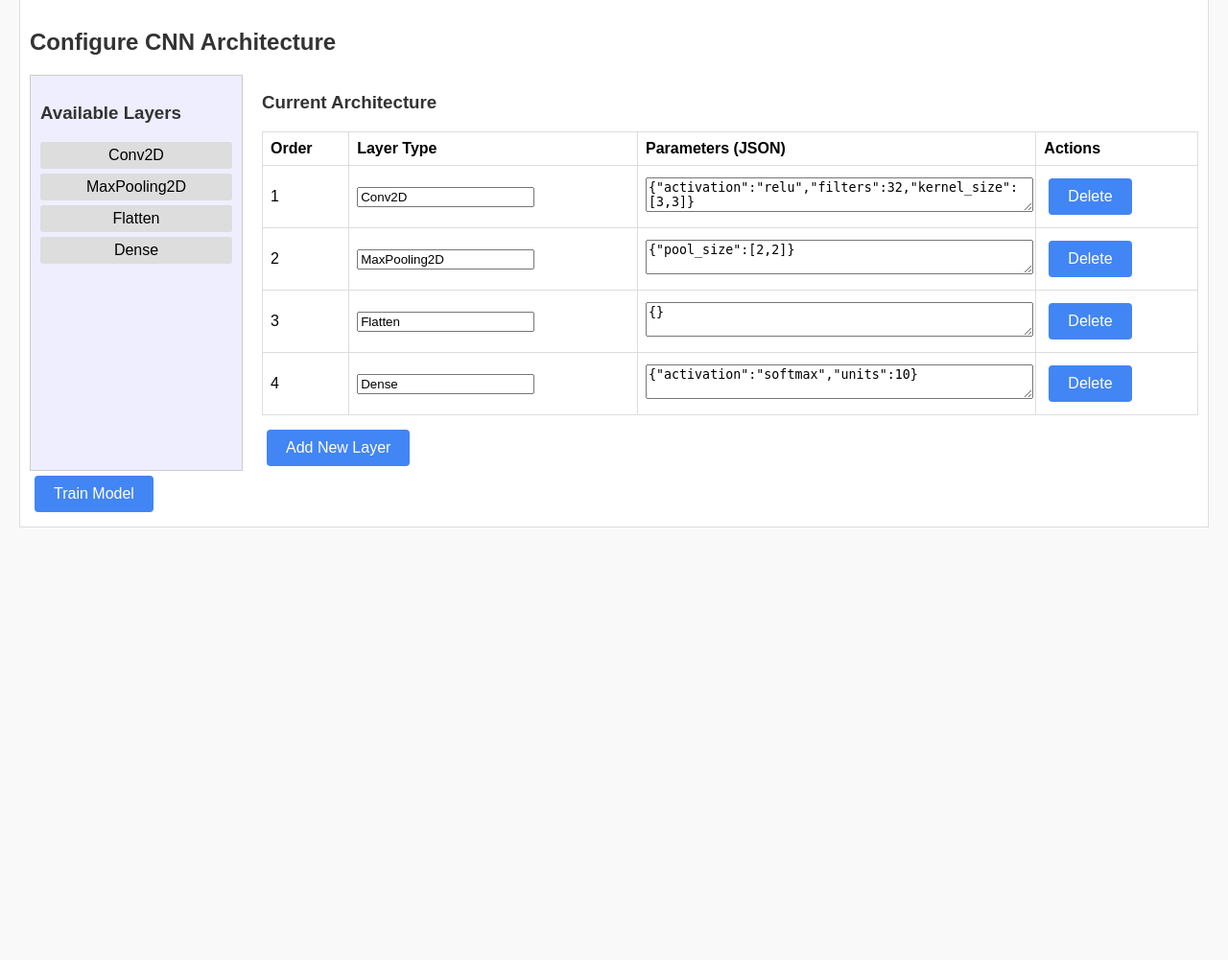
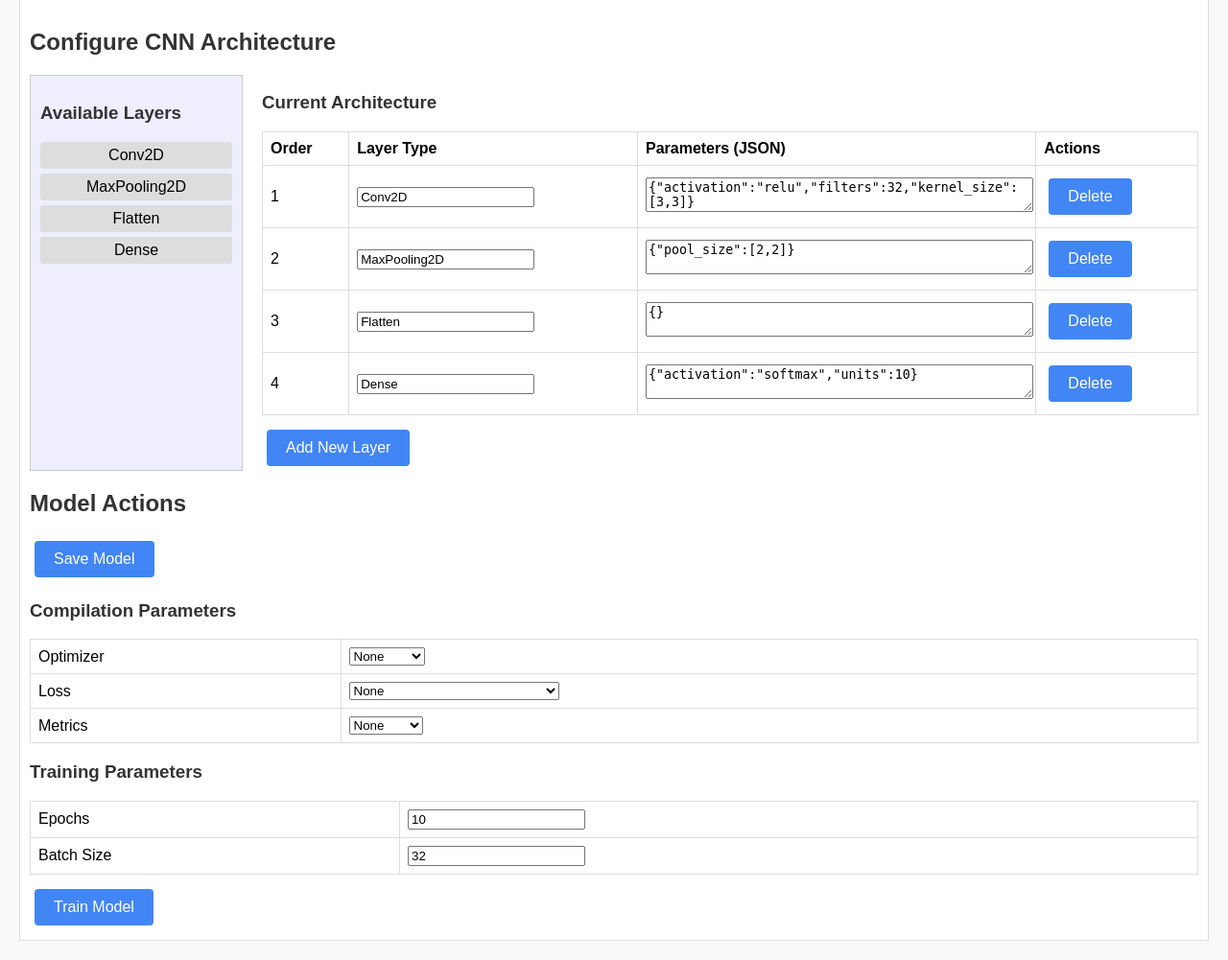
Before and after one commit to qasimkamran/CNN-Builder, a Flask app: page / in a window 1280 px wide. Shown: the part 81-1082 px from the top of the page at 96% size. Before the commit the page ends 631 px from the top, so only its background shows below. Run offline with Flask 3, Linux system fonts and the light colour scheme.

Commit message:
Implement persistent model management with coupled compile and training

```diff
--- a/app/routes.py
+++ b/app/routes.py
@@ -1,6 +1,8 @@
 # app/routes.py
 from flask import Blueprint, render_template, request, jsonify, current_app
 from cnn.train import train_model
+from cnn.compile import compile_model
+from cnn.model import build_custom_model, save_model
 
 main = Blueprint('main', __name__)
 
@@ -14,10 +16,22 @@ def index():
 
 @main.route('/train', methods=['POST'])
 def train():
+    compile_config = request.json.get('compile_config')
+    train_config = request.json.get('train_config')
+    try:
+        model, history = train_model(compile_config, train_config)
+        return jsonify({'status': 'success', 'message': 'Training completed.'})
+    except Exception as e:
+        return jsonify({'status': 'error', 'message': str(e)})
+
+@main.route('/save', methods=['POST'])
+def save():
     data = request.get_json()
     layer_config = data.get('layer_config') if data and 'layer_config' in data else None
     try:
-        model, history = train_model(layer_config=layer_config)
-        return jsonify({'status': 'success', 'message': 'Training completed.'})
+        print('layer_config: ', layer_config)
+        model = build_custom_model(layer_config)
+        save_model(model, 'custom_cnn_model')
+        return jsonify({'status': 'success', 'message': 'Model saved successfully.'})
     except Exception as e:
         return jsonify({'status': 'error', 'message': str(e)})
--- a/app/static/js/main.js
+++ b/app/static/js/main.js
@@ -4,6 +4,8 @@ document.addEventListener('DOMContentLoaded', function() {
     const layerOptionsList = document.getElementById('layer-options');
     const layerTableBody = document.querySelector('#layer-table tbody');
     const addLayerBtn = document.getElementById('add-layer-btn');
+    const saveModelBtn = document.getElementById('save-model-btn');
+    const compileBtn = document.getElementById('compile-btn');
     const trainBtn = document.getElementById('train-btn');
     const statusDiv = document.getElementById('status');
 
@@ -129,8 +131,9 @@ document.addEventListener('DOMContentLoaded', function() {
         });
     }
 
-    // Handle "Train Model" button click
-    trainBtn.addEventListener('click', function() {
+    /* Model actions */
+
+    function getLayerConfig() {
         // Gather layer configuration from the table
         const config = [];
         const rows = layerTableBody.querySelectorAll('tr');
@@ -145,12 +148,58 @@ document.addEventListener('DOMContentLoaded', function() {
             }
             config.push({ type: type, params: params });
         });
+        return config;
+    }
+
+    function getCompileConfig() {
+        const optimizer = document.getElementById('optimizer-select').value;
+        const loss = document.getElementById('loss-select').value;
+        const metrics = document.getElementById('metrics-select').value;
+        return { optimizer, loss, metrics };
+    }
+
+    function getTrainConfig() {
+        const epochs = document.getElementById('epochs-input').value;
+        const batchSize = document.getElementById('batch-size-input').value;
+        return { epochs, batchSize };
+    }
+
+    // Handle "Save Model" button click
+    saveModelBtn.addEventListener('click', function() {
+        const config = getLayerConfig();
+
+        // Send the configuration to the backend for saving
+        fetch('/save', {
+            method: 'POST',
+            headers: { 'Content-Type': 'application/json' },
+            body: JSON.stringify({ layer_config: config })
+        })
+        .then(response => response.json())
+        .then(data => {
+            if (data.status === 'success') {
+                statusDiv.textContent = "Model saved successfully!";
+                statusDiv.style.color = "green";
+            } else {
+                statusDiv.textContent = "Error: " + data.message;
+                statusDiv.style.color = "red";
+            }
+        })
+        .catch(error => {
+            statusDiv.textContent = "Error: " + error;
+            statusDiv.style.color = "red";
+        });
+    });
+
+    // Handle "Train Model" button click
+    trainBtn.addEventListener('click', function() {
+        const compileConfig = getCompileConfig();
+        const trainConfig = getTrainConfig();
 
         // Send the configuration to the backend for training
         fetch('/train', {
             method: 'POST',
             headers: { 'Content-Type': 'application/json' },
-            body: JSON.stringify({ layer_config: config })
+            body: JSON.stringify({ compile_config: compileConfig, train_config: trainConfig })
         })
         .then(response => response.json())
         .then(data => {
--- a/app/templates/index.html
+++ b/app/templates/index.html
@@ -35,7 +35,81 @@
                 <button id="add-layer-btn">Add New Layer</button>
             </div>
         </div>
-        <button id="train-btn">Train Model</button>
+        <h2>Model Actions</h2>
+        <div id="model-actions">
+            <button id="save-model-btn">Save Model</button>
+            <div id="train-panel">
+                <h3>Compilation Parameters</h3>
+                <table id="compile-table">
+                    <tbody>
+                        <tr>
+                            <td>Optimizer</td>
+                            <td>
+                                <select id="optimizer-select">
+                                    <option value="None">None</option>
+                                    <option value="adam">Adam</option>
+                                    <option value="sgd">SGD</option>
+                                    <option value="rmsprop">RMSprop</option>
+                                </select>
+                            </td>
+                        </tr>
+                        <tr>
+                            <td>Loss</td>
+                            <td>
+                                <select id="loss-select">
+                                    <option value="None">None</option>
+                                    <option value="sparse_categorical_crossentropy">Sparse Categorical Crossentropy</option>
+                                    <option value="categorical_crossentropy">Categorical Crossentropy</option>
+                                    <option value="binary_crossentropy">Binary Crossentropy</option>
+                                    <option value="mean_squared_error">Mean Squared Error</option>
+                                    <option value="mean_absolute_error">Mean Absolute Error</option>
+                                </select>
+                            </td>
+                        </tr>
+                        <tr>
+                            <td>Metrics</td>
+                            <td>
+                                <select id="metrics-select">
+                                    <option value="None">None</option>
+                                    <option value="accuracy">Accuracy</option>
+                                    <option value="precision">Precision</option>
+                                    <option value="recall">Recall</option>
+                                    <option value="f1_score">F1 Score</option>
+                                </select>
+                            </td>
+                        </tr>
+                    </tbody>
+                </table>
+                <h3>Training Parameters</h3>
+                <table id="train-table">
+                    <tbody>
+                        <tr>
+                            <td>Epochs</td>
+                            <td>
+                                <input type="number"
+                                 id="epochs-input"
+                                 class="integer-input"
+                                 value="10"
+                                 onkeypress="return event.charCode >= 48 && event.charCode <= 57"
+                                 oninput="this.value = this.value.replace(/[^0-9]/g, '')">
+                            </td>
+                        </tr>
+                        <tr>
+                            <td>Batch Size</td>
+                            <td>
+                                <input type="number"
+                                 id="batch-size-input"
+                                 class="integer-input"
+                                 value="32"
+                                 onkeypress="return event.charCode >= 48 && event.charCode <= 57"
+                                 oninput="this.value = this.value.replace(/[^0-9]/g, '')">
+                            </td>
+                        </tr>
+                    </tbody>
+                </table>
+                <button id="train-btn">Train Model</button>
+            </div>
+        </div>
     </div>
 
     <div id="status"></div>
--- a/cnn/__init__.py
+++ b/cnn/__init__.py
@@ -1,8 +1,9 @@
 # cnn/__init__.py
 # This file makes the 'cnn' folder a Python package.
 
-from .model import build_custom_model, get_default_template
+from .model import build_custom_model, get_default_template, save_model
 from .evaluate import evaluate_model
 from .train import train_model
+from .compile import compile_model
 
-__all__ = ['build_custom_model', 'get_default_template', 'evaluate_model', 'train_model']
+__all__ = ['build_custom_model', 'get_default_template', 'evaluate_model', 'train_model', 'compile_model', 'save_model']
```
Also changed, not shown: cnn/model.py (+7 -0 lines), cnn/train.py (+45 -18 lines), 1 other file.
